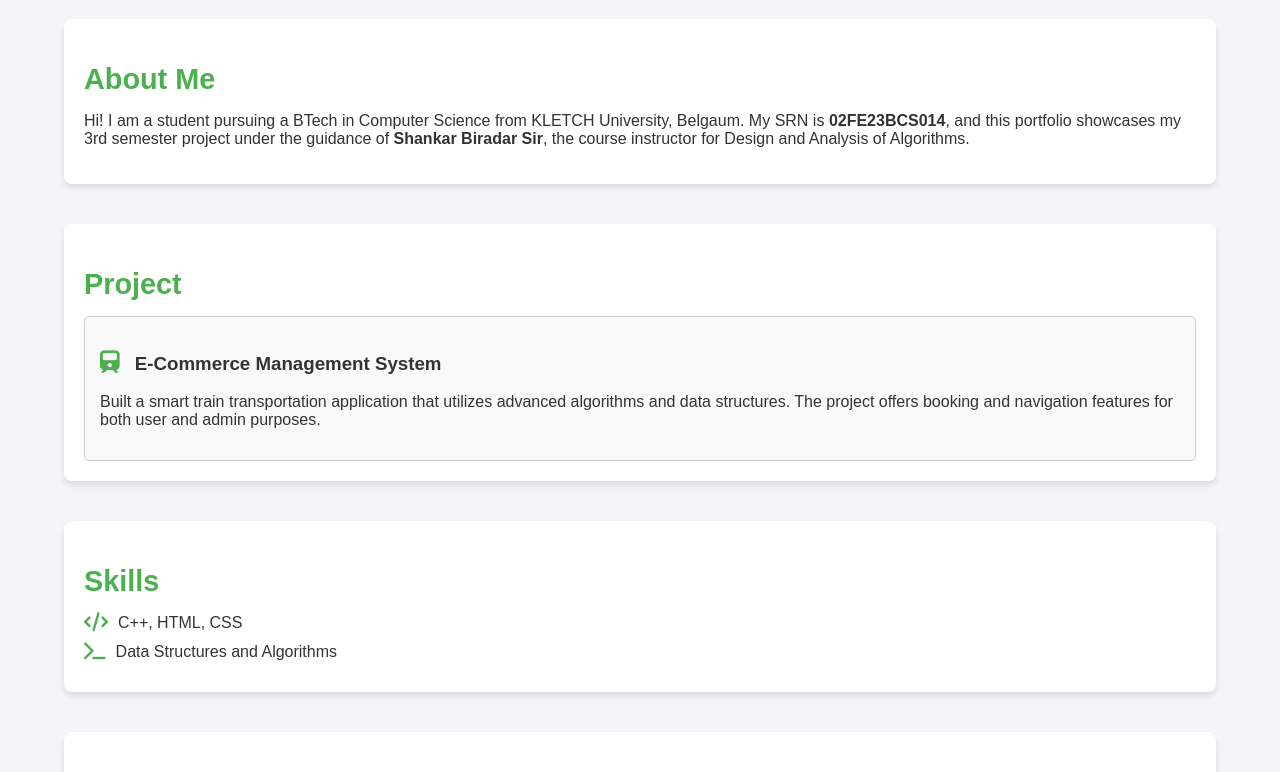
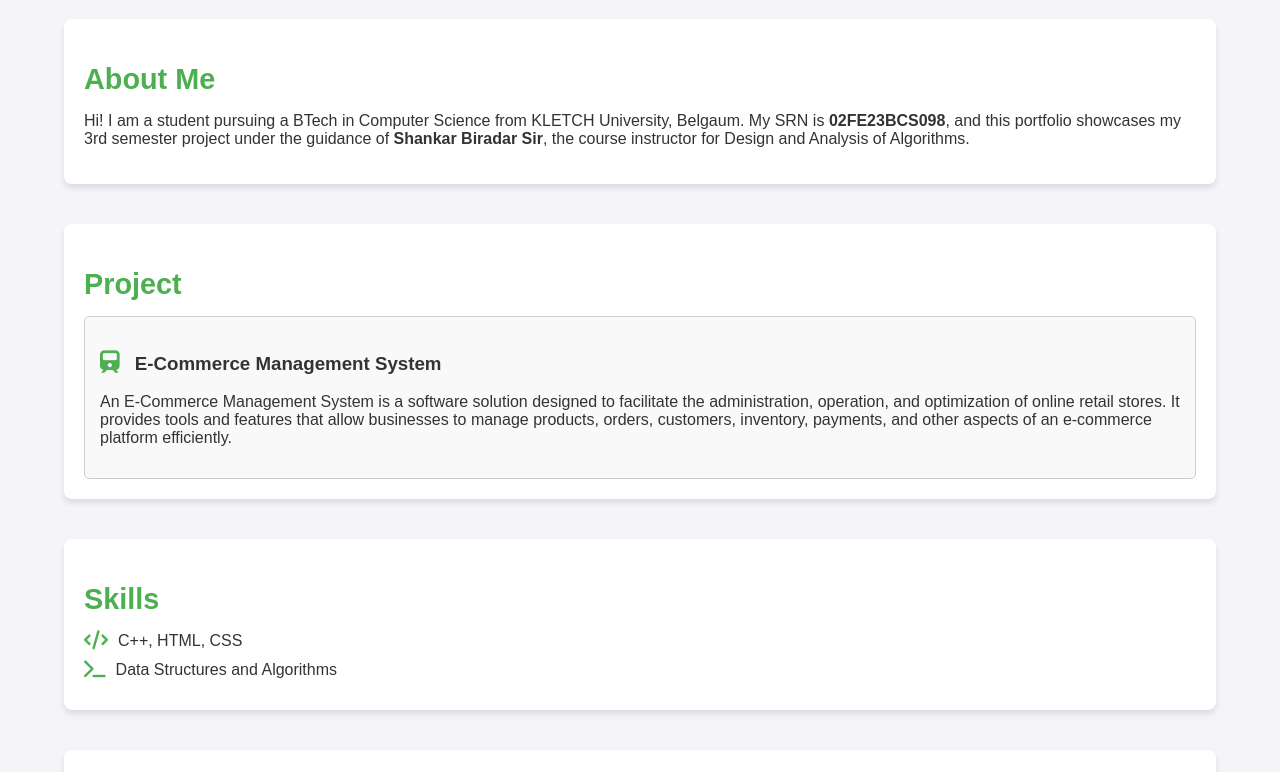
Before and after one commit to Shan210529/daa2024.github.io, a plain HTML site: page index.html in a window 1280 px wide. Shown: the part 86-858 px from the top of the page. Drawn offline with Linux system fonts and the light colour scheme.

Commit message:
Update index.html

```diff
--- a/index.html
+++ b/index.html
@@ -102,7 +102,7 @@
             <h2>About Me</h2>
             <p>
                 Hi! I am a student pursuing a BTech in Computer Science from KLETCH University, Belgaum.
-                My SRN is <strong>02FE23BCS014</strong>, and this portfolio showcases my 3rd semester project under the guidance of <strong>Shankar Biradar Sir</strong>, the course instructor for Design and Analysis of Algorithms.
+                My SRN is <strong>02FE23BCS098</strong>, and this portfolio showcases my 3rd semester project under the guidance of <strong>Shankar Biradar Sir</strong>, the course instructor for Design and Analysis of Algorithms.
             </p>
         </section>
 
@@ -112,8 +112,9 @@
             <div class="project">
                 <h3><i class="fas fa-train icon"></i> E-Commerce Management System</h3>
                 <p>
-                    Built a smart train transportation application that utilizes advanced algorithms and data structures.
-                    The project offers booking and navigation features for both user and admin purposes.
+                    An E-Commerce Management System is a software solution designed to facilitate the administration,
+                    operation, and optimization of online retail stores. It provides tools and features that allow businesses to manage products,
+                    orders, customers, inventory, payments, and other aspects of an e-commerce platform efficiently.
                 </p>
             </div>
         </section>
@@ -132,7 +133,7 @@
             <h2>Contact</h2>
             <ul>
                 <li><i class="fab fa-linkedin icon"></i><a href="https://www.linkedin.com/in/shashank-harakuni-1ba54932b/">LinkedIn</a></li>
-                <li><i class="fas fa-envelope icon"></i><a href="mailto:shashankharakuni1234@gmail.com">ShashankHarakuni@gmail.com</a></li>
+                <li><i class="fas fa-envelope icon"></i><a href="mailto:shashankharakuni1234@gmail.com">shashankharakuni@gmail.com</a></li>
                 <li><i class="fas fa-phone-alt icon"></i><a href="tel:+91">+91 9110437236</a></li>
             </ul>
         </section>
```
